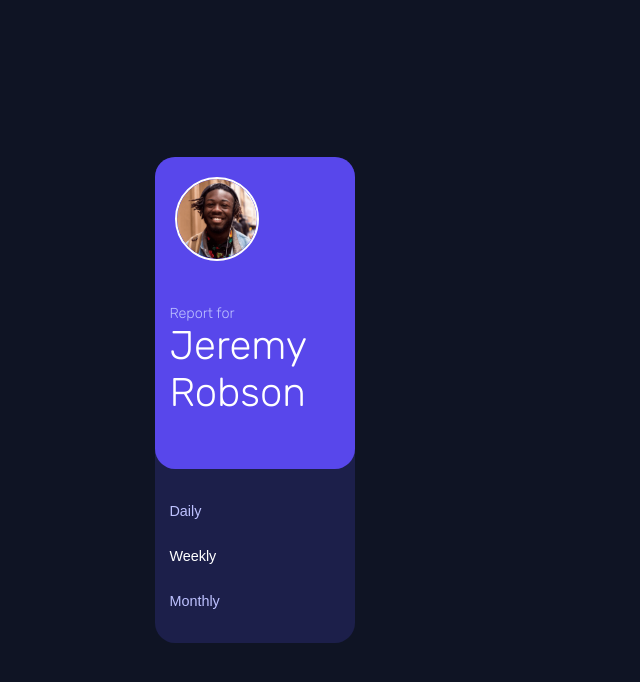
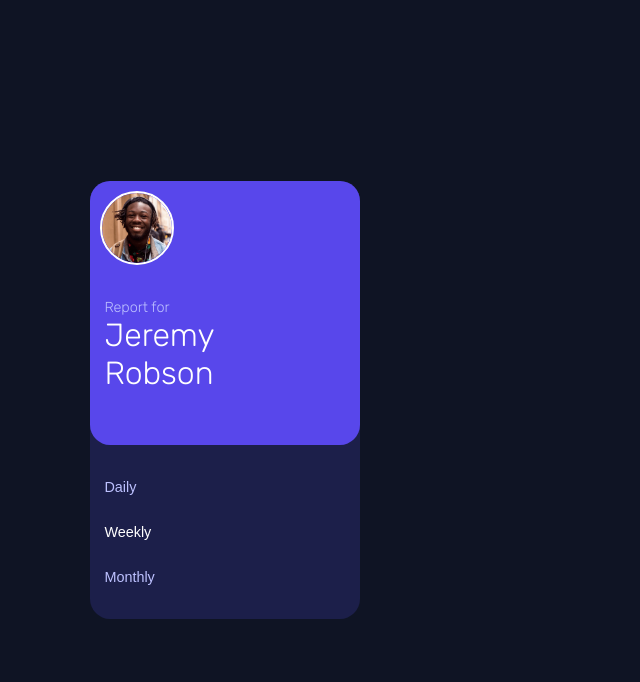
Before and after one commit to Fernando0654/FEM_8_TimeTracking, a plain HTML site: page index.html in a window 1280 px wide. Shown: the whole page, without its empty margins (0-640 px from the left). Drawn offline with Linux system fonts and the light colour scheme; no server answers.

Commit message:
width to 90% main

```diff
--- a/css/style.desktop.scss
+++ b/css/style.desktop.scss
@@ -9,17 +9,17 @@ main {
     margin: 0;
     gap: 1em;
     .user-wrapper {
-      width: 20%;
+      width: 25%;
       ._header {
         width: 100%;
         flex-direction: column;
         align-items: flex-start;
         h1 {
-          width: 100%;
+          width: 80%;
           padding: 1em;
           padding-bottom: 3em;
           span {
-            font-size: clamp(1rem, 4vw, 2.5rem);
+            font-size: clamp(1rem, 4vw, 2rem);
           }
         }
       }
@@ -42,8 +42,9 @@ main {
       width: 75%;
       gap: 1em;
       .pannel-box {
-        width: 30%;
+        width: 31%;
         margin: 0;
+        padding-top: 2em;
         cursor: pointer;
         .box-content {
           ._header-box {
--- a/css/style.mobile.scss
+++ b/css/style.mobile.scss
@@ -20,8 +20,8 @@ body {
 }
 
 main {
-  width: 90%;
-  max-width: 1000px;
+  width: 95%;
+  max-width: 1100px;
   margin: auto;
   font-family: "Rubik", sans-serif;
   .content {
@@ -39,8 +39,8 @@ main {
         background-color: $primary_blue;
         border-radius: 20px;
         img {
-          width: 80px;
-          margin: 1em;
+          width: 70px;
+          margin: 0.5em;
           border: 2px solid #fff;
           border-radius: 100%;
         }
```
Also changed, not shown: css/style.desktop.css, css/style.mobile.css, 2 other files.
